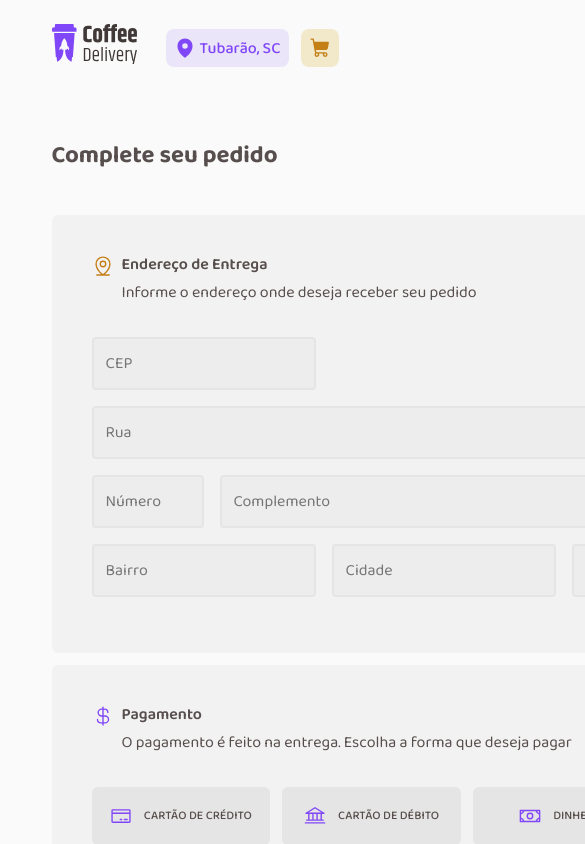
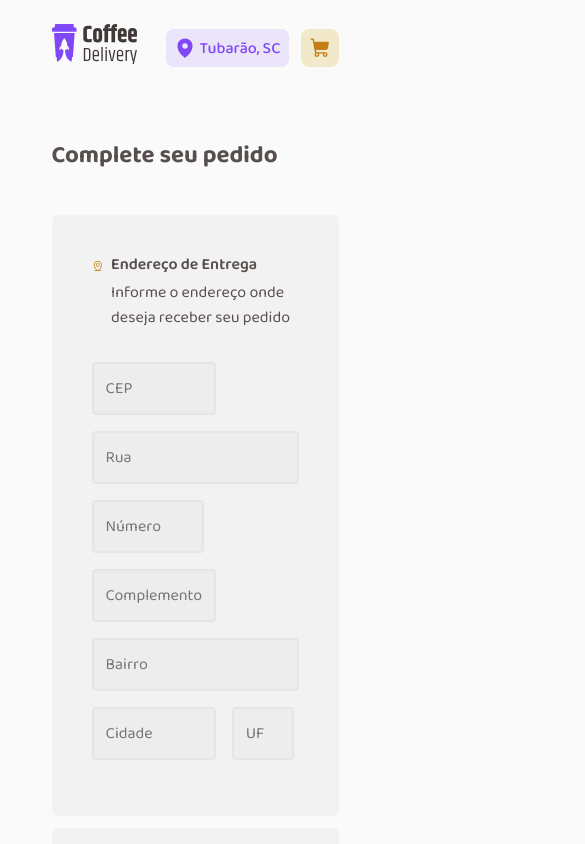
Before and after one commit to luizstange1/coffe-delivery, a React (Vite) app: page /checkout in a window 390 px wide. Shown: the top 844 px of the page, 585 px wide, since content can reach past the window. Built offline with nearby package versions, Linux system fonts and the light colour scheme.

Commit message:
feat: responsividade no checkout e na tela success

```diff
--- a/src/pages/Checkout/styles.ts
+++ b/src/pages/Checkout/styles.ts
@@ -3,6 +3,19 @@ import styled from "styled-components";
 export const CheckoutContainer = styled.div`
   display: flex;
   column-gap: 12rem;
+
+  @media (max-width: 1260px) {
+    column-gap: 6rem;
+  }
+
+  @media (max-width: 1150px) {
+    column-gap: 2rem;
+  }
+
+  @media (max-width: 1080px) {
+    flex-direction: column;
+    row-gap: 4rem;
+  }
 `;
 
 export const Subtitle = styled.h2`
@@ -77,6 +90,10 @@ export const InputWrapping = styled.div``;
 
 export const CEPInput = styled(AdressInputBasis)`
   width: 40%;
+
+  @media (max-width: 600px) {
+    width: 60%;
+  }
 `;
 
 export const StreetInput = styled(AdressInputBasis)`
@@ -90,20 +107,36 @@ export const NumberInput = styled(AdressInputBasis)`
 
 export const ComplementInput = styled(AdressInputBasis)`
   width: 27rem;
+
+  @media (max-width: 600px) {
+    width: 60%;
+  }
 `;
 
 export const NeighborhoodInput = styled(AdressInputBasis)`
   width: 40%;
   margin-right: 1rem;
+
+  @media (max-width: 600px) {
+    width: 100%;
+  }
 `;
 
 export const CityInput = styled(AdressInputBasis)`
   width: 40%;
   margin-right: 1rem;
+
+  @media (max-width: 600px) {
+    width: 60%;
+  }
 `;
 
 export const UFInput = styled(AdressInputBasis)`
   width: 14.2%;
+
+  @media (max-width: 600px) {
+    width: 30%;
+  }
 `;
 
 export const Payment = styled(BaseContainer)``;
@@ -111,6 +144,12 @@ export const Payment = styled(BaseContainer)``;
 export const ContainerPaymentMethod = styled.div`
   display: flex;
   column-gap: 0.75rem;
+
+  @media (max-width: 600px) {
+    flex-direction: column;
+    align-items: center;
+    gap: 2rem;
+  }
 `;
 
 export const PaymentButton = styled.button`
--- a/src/pages/Success/styles.ts
+++ b/src/pages/Success/styles.ts
@@ -11,6 +11,12 @@ export const TitleContainer = styled.div`
     color: ${(props) => props.theme["base-subtitle"]};
     font-size: 1.25rem;
   }
+
+  @media (max-width: 1160px) {
+    display: flex;
+    flex-direction: column;
+    align-items: center;
+  }
 `;
 
 export const Title = styled.h1`
@@ -22,6 +28,11 @@ export const DeliveryInfoContainer = styled.div`
   display: flex;
   justify-content: space-between;
   align-items: center;
+
+  @media (max-width: 1160px) {
+    flex-direction: column;
+    row-gap: 2rem;
+  }
 `;
 
 export const DeliveryInfo = styled.div`
```
